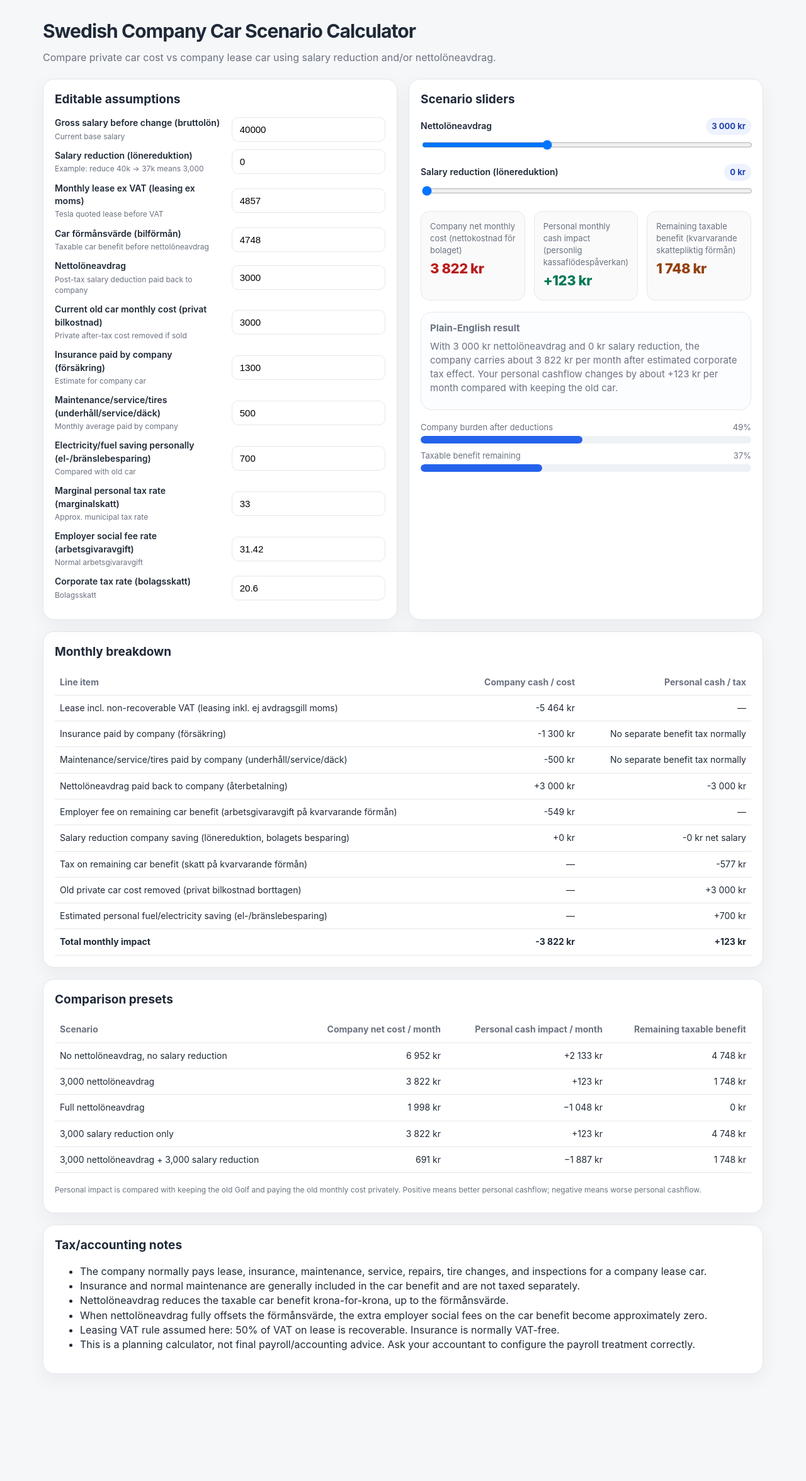
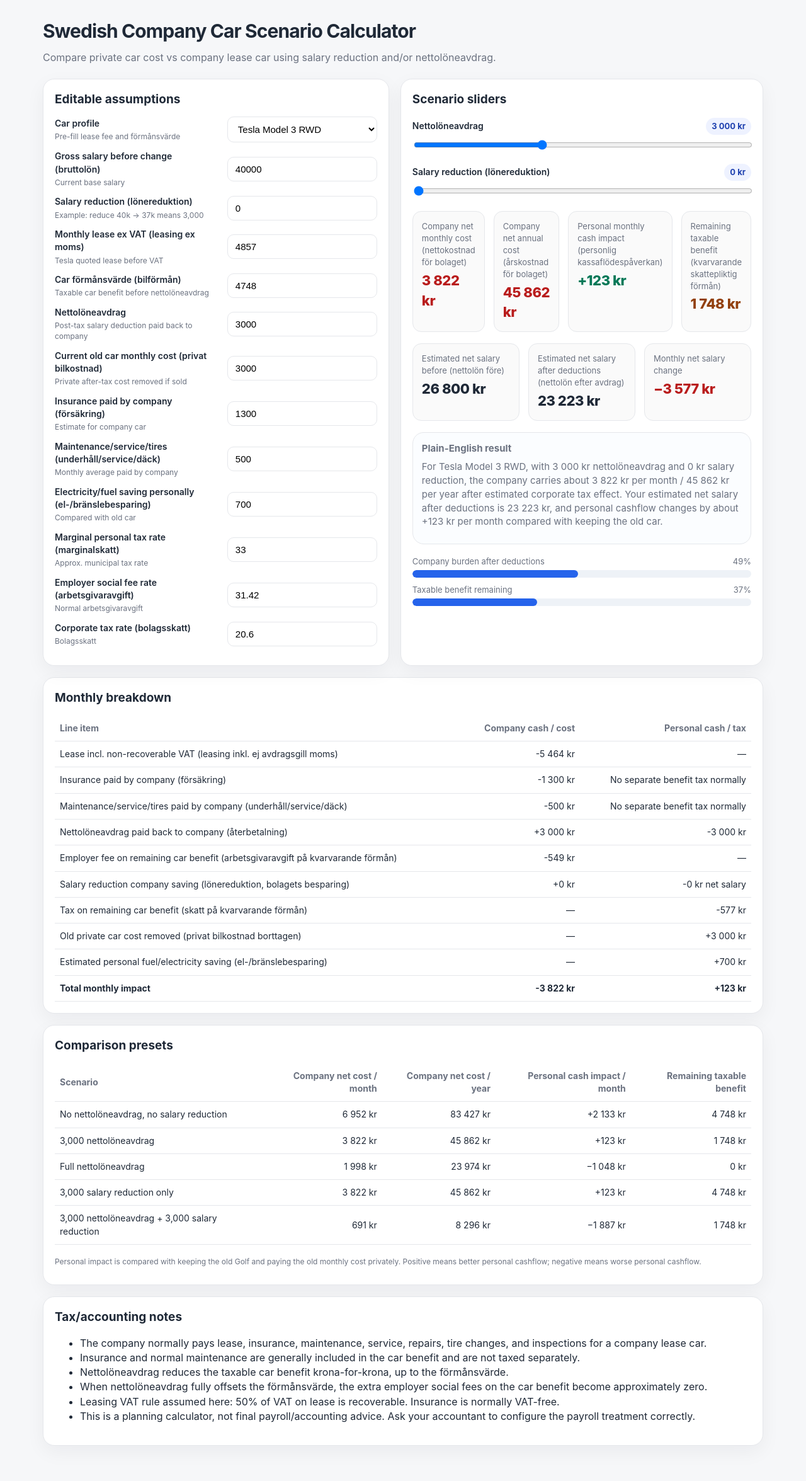
Before and after one commit to zheli/zheli.github.io, a Jekyll site: the page single-page-htmls/swedish-foretag-bil-calc.html, which Jekyll copies as it is, in a window 1280 px wide. Shown: the whole page at 63% size. Built offline with Jekyll 4.4.1, drawn with Linux system fonts in a browser that asks for light colours; before the commit the page ends 2237 px from its top, so only the background shows below that.

Commit message:
feat: add Tesla profiles to bil calc

```diff
--- a/single-page-htmls/swedish-foretag-bil-calc.html
+++ b/single-page-htmls/swedish-foretag-bil-calc.html
@@ -32,6 +32,7 @@
     p { margin: 0 0 10px; color: var(--muted); }
     .grid { display: grid; grid-template-columns: 1fr 1fr; gap: 18px; }
     .three { display: grid; grid-template-columns: repeat(3, 1fr); gap: 14px; }
+    .four { display: grid; grid-template-columns: repeat(4, 1fr); gap: 14px; }
     .card {
       background: var(--card);
       border: 1px solid var(--border);
@@ -42,8 +43,9 @@
     .input-row { display: grid; grid-template-columns: 1.1fr 1fr; align-items: center; gap: 12px; margin: 12px 0; }
     label { font-weight: 600; font-size: 14px; }
     .hint { display: block; font-weight: 400; font-size: 12px; color: var(--muted); margin-top: 2px; }
-    input[type="number"] {
+    input[type="number"], select {
       width: 100%; padding: 10px 12px; border-radius: 10px; border: 1px solid var(--border); font-size: 15px;
+      background: #fff;
     }
     input[type="range"] { width: 100%; }
     .slider-row { margin: 16px 0 6px; }
@@ -68,7 +70,7 @@
     .bar { height: 100%; background: var(--accent); border-radius: 999px; transition: width .15s ease; }
     .footer-note { margin-top: 18px; font-size: 12px; color: var(--muted); }
     @media (max-width: 900px) {
-      .grid, .three { grid-template-columns: 1fr; }
+      .grid, .three, .four { grid-template-columns: 1fr; }
       .input-row { grid-template-columns: 1fr; }
     }
     @media print {
@@ -88,6 +90,7 @@
     <div class="grid">
       <section class="card">
         <h2>Editable assumptions</h2>
+        <div class="input-row"><label>Car profile <span class="hint">Pre-fill lease fee and förmånsvärde</span></label><select id="carProfile"></select></div>
         <div class="input-row"><label>Gross salary before change (bruttolön) <span class="hint">Current base salary</span></label><input id="salary" type="number" value="40000" step="100" /></div>
         <div class="input-row"><label>Salary reduction (lönereduktion) <span class="hint">Example: reduce 40k → 37k means 3,000</span></label><input id="salaryReduction" type="number" value="0" step="100" /></div>
         <div class="input-row"><label>Monthly lease ex VAT (leasing ex moms) <span class="hint">Tesla quoted lease before VAT</span></label><input id="leaseExVat" type="number" value="4857" step="50" /></div>
@@ -113,10 +116,16 @@
           <input id="salaryReductionSlider" type="range" min="0" max="10000" value="0" step="100" />
         </div>
 
-        <div class="section three">
+        <div class="section four">
           <div class="metric"><div class="label">Company net monthly cost (nettokostnad för bolaget)</div><div class="value bad" id="companyCost"></div></div>
+          <div class="metric"><div class="label">Company net annual cost (årskostnad för bolaget)</div><div class="value bad" id="companyAnnualCost"></div></div>
           <div class="metric"><div class="label">Personal monthly cash impact (personlig kassaflödespåverkan)</div><div class="value" id="personalImpact"></div></div>
           <div class="metric"><div class="label">Remaining taxable benefit (kvarvarande skattepliktig förmån)</div><div class="value warn" id="taxableBenefit"></div></div>
+        </div>
+        <div class="section three">
+          <div class="metric"><div class="label">Estimated net salary before (nettolön före)</div><div class="value" id="netSalaryBefore"></div></div>
+          <div class="metric"><div class="label">Estimated net salary after deductions (nettolön efter avdrag)</div><div class="value" id="netSalaryAfter"></div></div>
+          <div class="metric"><div class="label">Monthly net salary change</div><div class="value" id="netSalaryChange"></div></div>
         </div>
 
         <div class="section card" style="box-shadow:none;padding:14px;background:#fbfdff;">
@@ -148,7 +157,7 @@
     <section class="card section">
       <h2>Comparison presets</h2>
       <table>
-        <thead><tr><th>Scenario</th><th>Company net cost / month</th><th>Personal cash impact / month</th><th>Remaining taxable benefit</th></tr></thead>
+        <thead><tr><th>Scenario</th><th>Company net cost / month</th><th>Company net cost / year</th><th>Personal cash impact / month</th><th>Remaining taxable benefit</th></tr></thead>
         <tbody id="comparison"></tbody>
       </table>
       <p class="footer-note">Personal impact is compared with keeping the old Golf and paying the old monthly cost privately. Positive means better personal cashflow; negative means worse personal cashflow.</p>
@@ -170,8 +179,23 @@
 <script>
 const ids = ["salary","salaryReduction","leaseExVat","benefit","netDeduction","oldCarCost","insurance","maintenance","fuelSaving","personalTax","employerFee","corpTax"];
 const el = Object.fromEntries(ids.map(id => [id, document.getElementById(id)]));
+const carProfiles = [
+  { name: 'Tesla Model 3 RWD', leaseExVat: 4857, benefit: 4748 },
+  { name: 'Tesla Model 3 Long Range RWD', leaseExVat: 5797, benefit: 5340 },
+  { name: 'Tesla Model Y RWD', leaseExVat: 4857, benefit: 5077 },
+  { name: 'Tesla Model Y Long Range RWD', leaseExVat: 6663, benefit: 5820 }
+];
 const fmt = n => new Intl.NumberFormat('sv-SE', { maximumFractionDigits: 0 }).format(Math.round(n)) + ' kr';
 const pct = n => Number(n) / 100;
+function setupCarProfiles() {
+  const select = document.getElementById('carProfile');
+  select.innerHTML = carProfiles.map((profile, index) => `<option value="${index}">${profile.name}</option>`).join('');
+  select.value = '0';
+}
+function selectedCarProfileName() {
+  const profile = carProfiles[Number(document.getElementById('carProfile').value)];
+  return profile ? profile.name : 'custom car';
+}
 function values(override = {}) {
   const v = Object.fromEntries(ids.map(id => [id, parseFloat(el[id].value || 0)]));
   return { ...v, ...override };
@@ -188,10 +212,14 @@ function calc(v) {
   const companyBeforeCorpTax = grossCarCost + employerFeeOnBenefit - v.netDeduction - salarySavingForCompany;
   const corpTaxShield = Math.max(0, companyBeforeCorpTax) * pct(v.corpTax);
   const companyAfterCorpTax = companyBeforeCorpTax - corpTaxShield;
+  const companyAnnualCost = companyAfterCorpTax * 12;
   const personalTaxOnBenefit = taxableBenefit * pct(v.personalTax);
   const netSalaryLossFromReduction = v.salaryReduction * (1 - pct(v.personalTax));
+  const netSalaryBefore = v.salary * (1 - pct(v.personalTax));
+  const netSalaryAfter = (v.salary - v.salaryReduction) * (1 - pct(v.personalTax)) - v.netDeduction - personalTaxOnBenefit;
+  const netSalaryChange = netSalaryAfter - netSalaryBefore;
   const personalImpact = v.oldCarCost + v.fuelSaving - v.netDeduction - personalTaxOnBenefit - netSalaryLossFromReduction;
-  return { vatOnLease, recoverableVat, leaseCashInclVat, effectiveLeaseCost, grossCarCost, taxableBenefit, employerFeeOnBenefit, salarySavingForCompany, companyBeforeCorpTax, corpTaxShield, companyAfterCorpTax, personalTaxOnBenefit, netSalaryLossFromReduction, personalImpact };
+  return { vatOnLease, recoverableVat, leaseCashInclVat, effectiveLeaseCost, grossCarCost, taxableBenefit, employerFeeOnBenefit, salarySavingForCompany, companyBeforeCorpTax, corpTaxShield, companyAfterCorpTax, companyAnnualCost, personalTaxOnBenefit, netSalaryLossFromReduction, netSalaryBefore, netSalaryAfter, netSalaryChange, personalImpact };
 }
 function setClass(node, val, positiveGood = true) {
   node.className = 'value ' + ((val >= 0) === positiveGood ? 'good' : 'bad');
@@ -207,10 +235,15 @@ function update() {
   const v = values();
   const r = calc(v);
   document.getElementById('companyCost').textContent = fmt(r.companyAfterCorpTax);
+  document.getElementById('companyAnnualCost').textContent = fmt(r.companyAnnualCost);
   document.getElementById('personalImpact').textContent = (r.personalImpact >= 0 ? '+' : '') + fmt(r.personalImpact);
   setClass(document.getElementById('personalImpact'), r.personalImpact, true);
   document.getElementById('taxableBenefit').textContent = fmt(r.taxableBenefit);
-  document.getElementById('plainResult').textContent = `With ${fmt(v.netDeduction)} nettolöneavdrag and ${fmt(v.salaryReduction)} salary reduction, the company carries about ${fmt(r.companyAfterCorpTax)} per month after estimated corporate tax effect. Your personal cashflow changes by about ${(r.personalImpact >= 0 ? '+' : '') + fmt(r.personalImpact)} per month compared with keeping the old car.`;
+  document.getElementById('netSalaryBefore').textContent = fmt(r.netSalaryBefore);
+  document.getElementById('netSalaryAfter').textContent = fmt(r.netSalaryAfter);
+  document.getElementById('netSalaryChange').textContent = (r.netSalaryChange >= 0 ? '+' : '') + fmt(r.netSalaryChange);
+  setClass(document.getElementById('netSalaryChange'), r.netSalaryChange, true);
+  document.getElementById('plainResult').textContent = `For ${selectedCarProfileName()}, with ${fmt(v.netDeduction)} nettolöneavdrag and ${fmt(v.salaryReduction)} salary reduction, the company carries about ${fmt(r.companyAfterCorpTax)} per month / ${fmt(r.companyAnnualCost)} per year after estimated corporate tax effect. Your estimated net salary after deductions is ${fmt(r.netSalaryAfter)}, and personal cashflow changes by about ${(r.personalImpact >= 0 ? '+' : '') + fmt(r.personalImpact)} per month compared with keeping the old car.`;
   const companyPct = Math.min(100, Math.max(0, r.companyAfterCorpTax / Math.max(1, r.grossCarCost + r.employerFeeOnBenefit) * 100));
   const benefitPct = Math.min(100, Math.max(0, r.taxableBenefit / Math.max(1, v.benefit) * 100));
   document.getElementById('companyBar').style.width = companyPct + '%';
@@ -238,10 +271,18 @@ function update() {
   ];
   document.getElementById('comparison').innerHTML = scenarios.map(([name, o]) => {
     const rr = calc(values(o));
-    return `<tr><td>${name}</td><td>${fmt(rr.companyAfterCorpTax)}</td><td>${rr.personalImpact >= 0 ? '+' : ''}${fmt(rr.personalImpact)}</td><td>${fmt(rr.taxableBenefit)}</td></tr>`;
+    return `<tr><td>${name}</td><td>${fmt(rr.companyAfterCorpTax)}</td><td>${fmt(rr.companyAnnualCost)}</td><td>${rr.personalImpact >= 0 ? '+' : ''}${fmt(rr.personalImpact)}</td><td>${fmt(rr.taxableBenefit)}</td></tr>`;
   }).join('');
 }
+setupCarProfiles();
 ids.forEach(id => el[id].addEventListener('input', update));
+document.getElementById('carProfile').addEventListener('change', e => {
+  const profile = carProfiles[Number(e.target.value)];
+  if (!profile) return;
+  el.leaseExVat.value = profile.leaseExVat;
+  el.benefit.value = profile.benefit;
+  update();
+});
 document.getElementById('netDeductionSlider').addEventListener('input', e => { el.netDeduction.value = e.target.value; update(); });
 document.getElementById('salaryReductionSlider').addEventListener('input', e => { el.salaryReduction.value = e.target.value; update(); });
 update();
```
